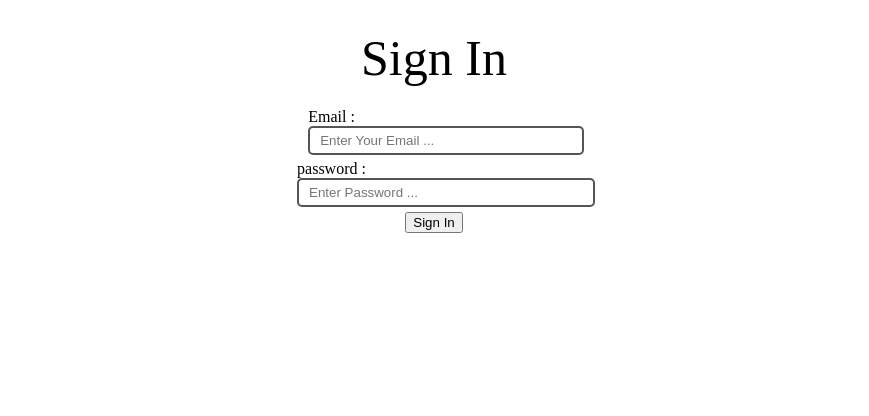
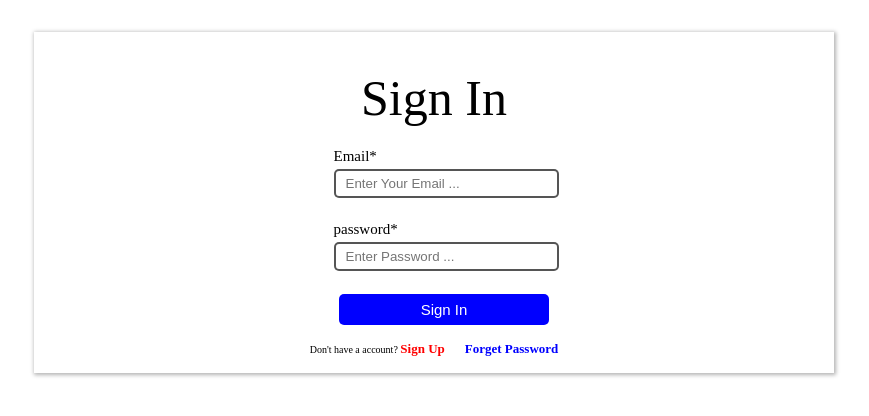
Before and after one commit to AbdulRazzak6478/chataap-frontend, a React (Vite) app: page /signin in a window 1280 px wide. Shown: the top 416 px of the page, without its empty margins (206-1075 px from the left). Built offline with nearby package versions, Linux system fonts and the light colour scheme.

Commit message:
sign in page is added

```diff
--- a/src/pages/SignIn.jsx
+++ b/src/pages/SignIn.jsx
@@ -1,22 +1,64 @@
-import React from 'react'
+import React, { useState } from 'react'
+import { Link } from 'react-router-dom';
 
-const SignIn = () => {
+const SignUp = () => {
+    const [loading, setLoading] = useState(false);
+    const [active, setActive] = useState(false);
+    const [formData, setFormData] = useState({
+        email:'',
+        password:'',
+    });
+
+    function OnSetFormData(event){
+        setFormData((prevState) => ({
+            ...prevState,
+            [event.target.id]: event.target.value,
+        }));
+
+        console.log('form data : ',formData)
+    }
+    async function onSubmitData(event){
+        setLoading(true)
+        event.preventDefault()
+        setActive(true);
+        console.log('onsubmit data click');
+        console.log('form data : ',formData)
+        setTimeout(() => {
+            console.log('signup done1')
+        }, 3000);
+        setTimeout((function(){
+                console.log('sign up done2 !');
+            })(), 2000)
+        console.log('sign up done3 !');
+        // setFormData({
+        //     email:'',
+        //     password:'',
+        // });
+        console.log('successfully register')
+        setLoading(false)
+    }
   return (
     <>
-        <div className="signin">
+        <div className="signup">
             <div className="title">Sign In</div>
             <form action="">
                 <div className="field">
-                    <label >Email : </label><input type="text" placeholder='Enter Your Email ...' required />
+                    <div >Email* </div><input type="text" id="email" value={formData.email} onChange={OnSetFormData}  placeholder='Enter Your Email ...' required />
+                    <div className={`${!active ? 'solve': formData.email.length === 0 ? 'error': 'solve' } `}>Email* is required.</div>
                 </div>
                 <div className="field">
-                    <label >password : </label><input type="password" className='hide' placeholder='Enter Password ...' required />
+                    <div >password* </div><input type="password" id="password" value={formData.password} onChange={OnSetFormData}  className='hide' placeholder='Enter Password ...' required />
+                    <div className={`${!active ? 'solve': formData.password.length === 0 ? 'error': 'solve' } `}>Password* is required.</div>
                 </div>
-                <button type="submit">Sign In</button>
+                <button type="submit" className={`register sign ${loading ? 'load':''}`} onClick={onSubmitData}>{ loading ? "Loading ..." : "Sign In"}</button>
+                <div className="options">
+                    <div className="up">Don't have a account? <Link to="/signup"><span>Sign Up</span> </Link></div>
+                    <div className="forget">Forget Password</div>
+                </div>
             </form>
         </div>
     </>
   )
 }
 
-export default SignIn
+export default SignUp;
--- a/src/pages/SignUp.jsx
+++ b/src/pages/SignUp.jsx
@@ -1,4 +1,5 @@
 import React, { useState } from 'react'
+import { Link } from 'react-router-dom';
 
 const SignUp = () => {
     const [loading, setLoading] = useState(false);
@@ -55,13 +56,17 @@ const SignUp = () => {
                 </div>
                 <div className="field">
                     <div >password* </div><input type="password" id="password" value={formData.password} onChange={OnSetFormData}  className='hide' placeholder='Enter Password ...' required />
-                    <div className={`${!active ? 'solve': formData.password.length === 0 ? 'error': 'solve' } `}>Enter Password* is required.</div>
+                    <div className={`${!active ? 'solve': formData.password.length === 0 ? 'error': 'solve' } `}>Password* is required.</div>
                 </div>
                 <div className="field">
                     <div >Confirm Password* </div><input type="password" id="confirmPassword" value={formData.confirmPassword} onChange={OnSetFormData}  placeholder='Enter Password ...' required />
-                    <div className={`${!active ? 'solve': formData.confirmPassword.length === 0 ? 'error': 'solve' } `}>Confirm Password* is required.</div>
+                    <div className={`${!active ? 'solve': formData.confirmPassword.length === 0 ? 'error': 'solve' } `}>Please Confirm Your Password*.</div>
                 </div>
-                <button type="submit" className={`register ${loading ? 'load':''}`} onClick={onSubmitData}>{ loading ? "Loading ..." : "Sign Up"}</button>
+                <button type="submit" className={`register sign ${loading ? 'load':''}`} onClick={onSubmitData}>{ loading ? "Loading ..." : "Sign Up"}</button>
+                <div className="options">
+                    <div className="up">Already have an account! <Link to="/signin"><span>Sign In</span> </Link></div>
+                    <div className="forget">Forget Password</div>
+                </div>
             </form>
         </div>
     </>
--- a/src/styles/signup.css
+++ b/src/styles/signup.css
@@ -1,6 +1,6 @@
 .signup{
     max-width: 768px;
-    margin: 4em auto;
+    margin: 2em auto;
     box-shadow: 1px 1px 4px 1px rgba(0,0,0,.3);
     padding: 1em;
 }
@@ -59,7 +59,8 @@ form .field{
 .register{
     outline:none;
     border:none;
-    max-width: 250px;
+    max-width: 210px;
+    margin-left: 20px;
     width:100px;
     padding: 7px 10px;
     color: white;
@@ -78,3 +79,35 @@ form .field{
 .load:hover{
     background-color: rgb(78, 135, 78);
 }
+
+.options{
+    margin-top: 1rem;
+    display: flex;
+    /* flex-direction: column; */
+    justify-content: space-between;
+    align-items: center;
+}
+.up{
+    font-size: 10px;
+    margin-right: 10px;
+}
+.up span{
+    font-size: 13px;
+    color:red;
+    font-weight: bolder;
+    cursor: pointer;
+}
+.forget{
+    margin-left: 10px;
+    font-size: 13px;
+    font-weight: bolder;
+    color:blue;
+    cursor: pointer;
+}
+.sign{
+    width : 100%;
+    box-sizing: border-box;
+}
+.up a{
+    text-decoration: none;
+}
```
